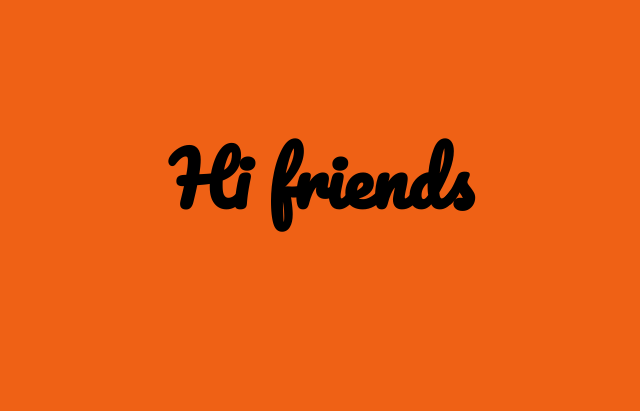
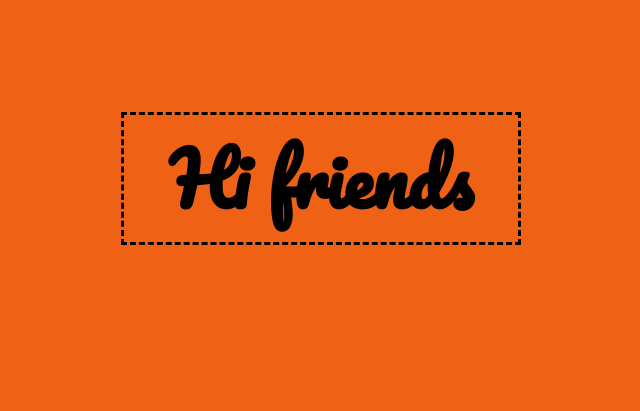
Before and after one commit to ItsJonnyMate/Oliyy.github.io, a plain HTML site: page index.html in a window 1280 px wide. Shown: the whole page, without its empty margins (319-959 px from the left). Drawn offline with Linux system fonts and the light colour scheme.

Commit message:
Update style.css

```diff
--- a/style.css
+++ b/style.css
@@ -9,7 +9,7 @@ body {
   font-family: 'Pacifico', cursive;
 }
 
-h {
+h2 {
   border-style: dashed;
 }
 
```
